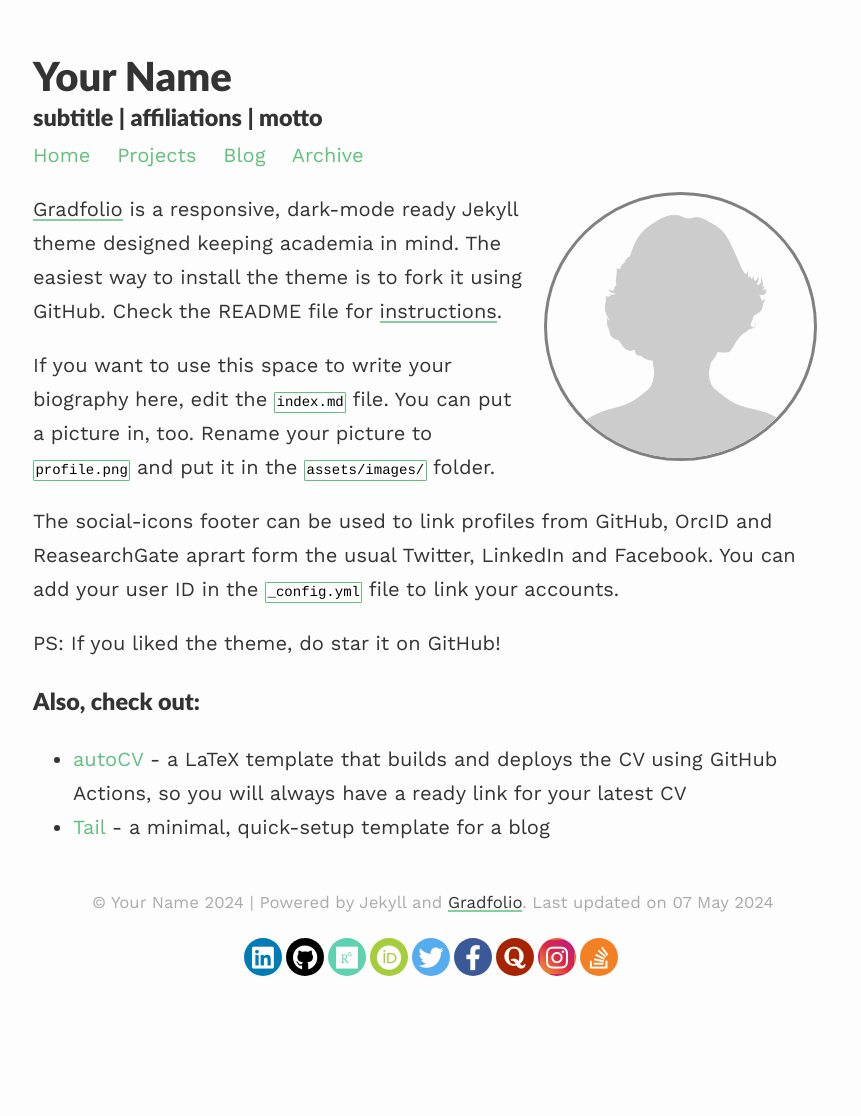
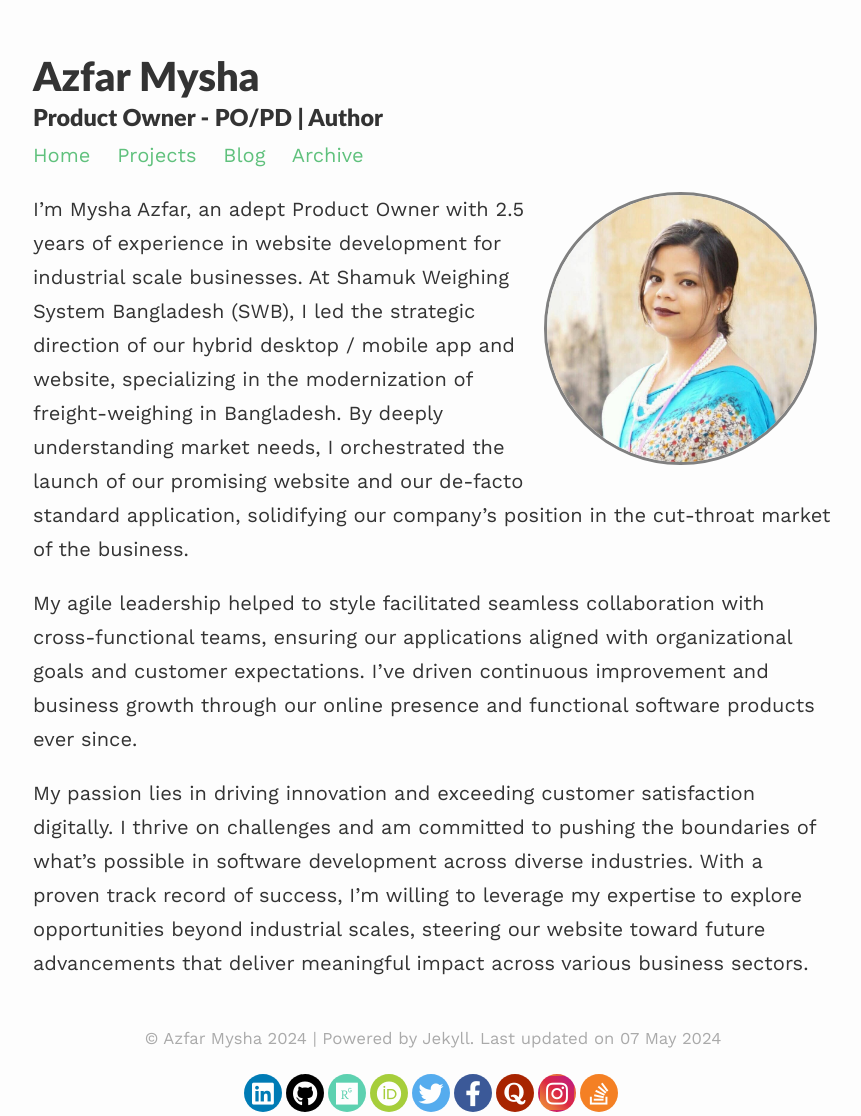
Before and after one commit to azfarmysha/azfarmysha.github.io, a Jekyll site: the page built from docs/index.md, in a window 1280 px wide. Shown: the whole page, without its empty margins (207-1068 px from the left). Built offline with Jekyll 4.4.1, drawn with Linux system fonts in a browser that asks for light colours; nearby versions of some CDN libraries; before the commit the page ends 980 px from its top, so only the background shows below that.

Commit message:
Update bio

```diff
--- a/docs/_config.yml
+++ b/docs/_config.yml
@@ -1,7 +1,7 @@
 ### your site title here
 
-title: Your Name
-description: subtitle | affiliations | motto
+title: Azfar Mysha
+description: Product Owner - PO/PD | Author
 
 baseurl: "" #name of GitHub repository
 url: "" #custom url to be used instead of GitHub repository
--- a/docs/_layouts/default.html
+++ b/docs/_layouts/default.html
@@ -34,8 +34,7 @@
         <footer>
           <p class="copy">
             <small> &copy; {{site.title}} {{ site.time | date: '%Y' }}
-                    | Powered by Jekyll and
-                    <a target="_blank" href="https://github.com/jitinnair1/gradfolio/">Gradfolio</a>.
+                    | Powered by Jekyll.
                     Last updated on {{ site.time | date_to_long_string }}
             </small>
           </p>
--- a/docs/index.md
+++ b/docs/index.md
@@ -3,19 +3,12 @@ layout: about
 permalink: /
 profile:
   align: right
-  image: profile.png
+  image: profile.jpg
 published: true
 ---
 
-[Gradfolio](https://github.com/jitinnair1/gradfolio){:target="_blank"} is a responsive, dark-mode ready Jekyll theme designed keeping academia in mind. The easiest way to install the theme is to fork it using GitHub. Check the README file for [instructions](https://github.com/jitinnair1/gradfolio#installation){:target="_blank"}.
+I'm Mysha Azfar, an adept Product Owner with 2.5 years of experience in website development for industrial scale businesses. At Shamuk Weighing System Bangladesh (SWB), I led the strategic direction of our hybrid desktop / mobile app and website, specializing in the modernization of freight-weighing in Bangladesh. By deeply understanding market needs, I orchestrated the launch of our promising website and our de-facto standard application, solidifying our company's position in the cut-throat market of the business.
 
-If you want to use this space to write your biography here, edit the `index.md` file. You can put a picture in, too. Rename your picture to `profile.png` and put it in the `assets/images/` folder.
+My agile leadership helped to style facilitated seamless collaboration with cross-functional teams, ensuring our applications aligned with organizational goals and customer expectations. I've driven continuous improvement and business growth through our online presence and functional software products ever since.
 
-The social-icons footer can be used to link profiles from GitHub, OrcID and ReasearchGate aprart form the usual Twitter, LinkedIn and Facebook. You can add your user ID in the `_config.yml` file to link your accounts.
-
-PS: If you liked the theme, do star it on GitHub!
-
-### Also, check out:
-
-- [autoCV](https://github.com/jitinnair1/autocv) - a LaTeX template that builds and deploys the CV using GitHub Actions, so you will always have a ready link for your latest CV
-- [Tail](https://github.com/jitinnair1/tail) - a minimal, quick-setup template for a blog
+My passion lies in driving innovation and exceeding customer satisfaction digitally. I thrive on challenges and am committed to pushing the boundaries of what's possible in software development across diverse industries. With a proven track record of success, I'm willing to leverage my expertise to explore opportunities beyond industrial scales, steering our website toward future advancements that deliver meaningful impact across various business sectors.
--- a/index.html
+++ b/index.html
@@ -1 +1 @@
-Hello from Mysha.
+Hello from Mysha Azfar.
```
Also changed, not shown: docs/_layouts/clean.html (+3 -4 lines), README.md, docs/assets/images/profile.jpg (added), docs/assets/images/profile.png (deleted), 1 other file.
